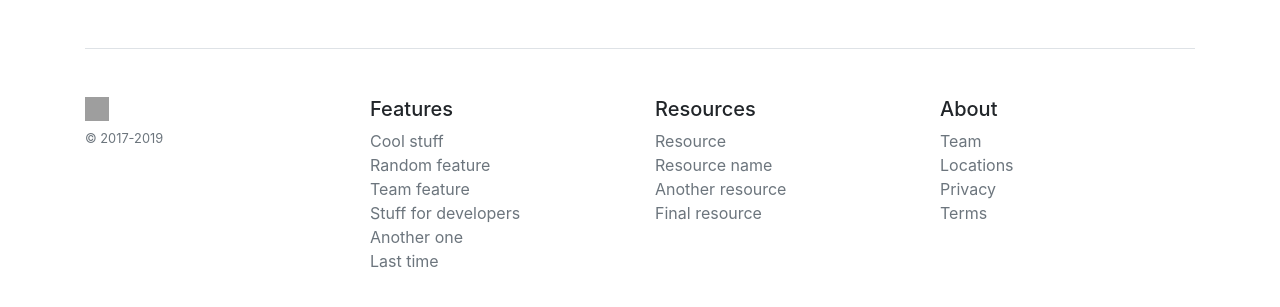
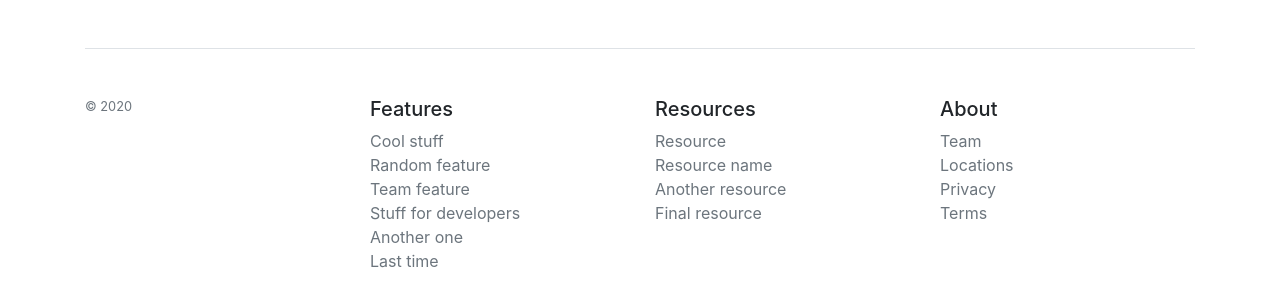
Before and after one commit to waleed0033/TechGarden, a Python web app: template templates/base.html in a window 1280 px wide. Shown: the part 56-363 px from the top of the page. Run offline with Jinja, Linux system fonts and the light colour scheme; the template is opened without the code that fills it, so the values that code supplies are empty; some libraries are stand-ins or nearby versions; grey boxes are pictures that could not be loaded.

Commit message:
fixed 404 error for svg bootstrap

```diff
--- a/app.py
+++ b/app.py
@@ -17,9 +17,9 @@ def contact():
     return render_template('contact.html')
 
 class SingUpForm(Form):
-    name = StringField('Name', [validators.DataRequired(), validators.Length(min=1, max=50)])
+    name = StringField('Name', [validators.DataRequired(), validators.Length(min=1, max=50)], validators.)
     username = StringField('Username', [validators.Length(min=4, max=25)])
-    email = StringField('Email', [validators.email, validators.Length(min=6, max=50)])
+    email = StringField('Email', [validators.Email("please enter val"), validators.Length(min=6, max=50)])
     password = PasswordField('Password', [
         validators.DataRequired(),
         validators.EqualTo('confirm', message='Passwords do not match')
--- a/templates/includes/_footer.html
+++ b/templates/includes/_footer.html
@@ -1,8 +1,7 @@
 <footer class="navbar-fixed-bottom pt-4 my-md-5 pt-md-5 border-top">
     <div class="row">
       <div class="col-12 col-md">
-        <img class="mb-2" src="/docs/4.4/assets/brand/bootstrap-solid.svg" alt="" width="24" height="24">
-        <small class="d-block mb-3 text-muted">© 2017-2019</small>
+        <small class="d-block mb-3 text-muted">© 2020</small>
       </div>
       <div class="col-6 col-md">
         <h5>Features</h5>
```
